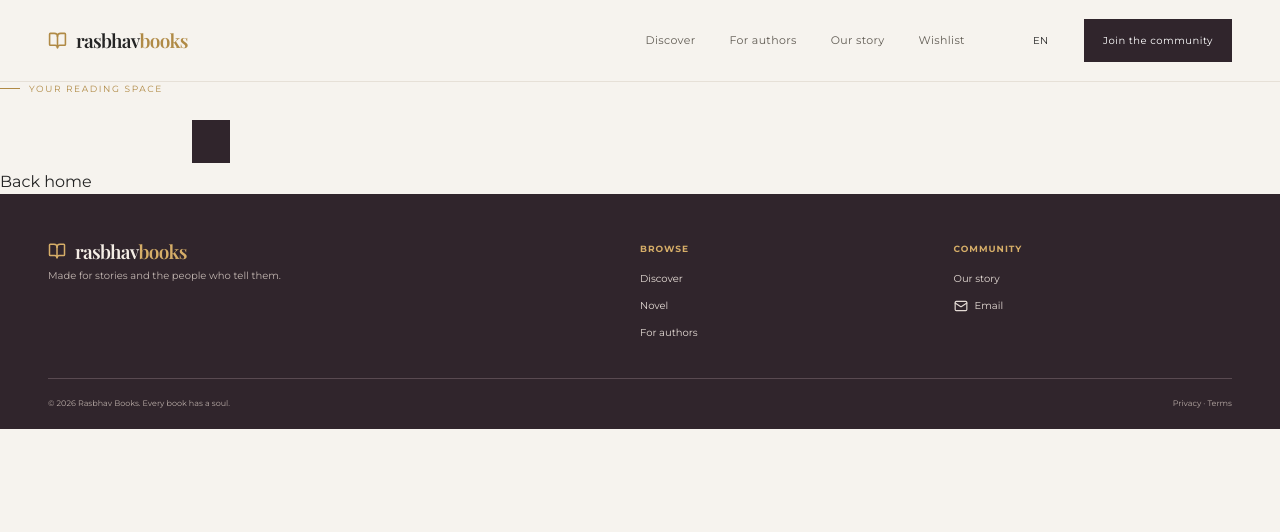
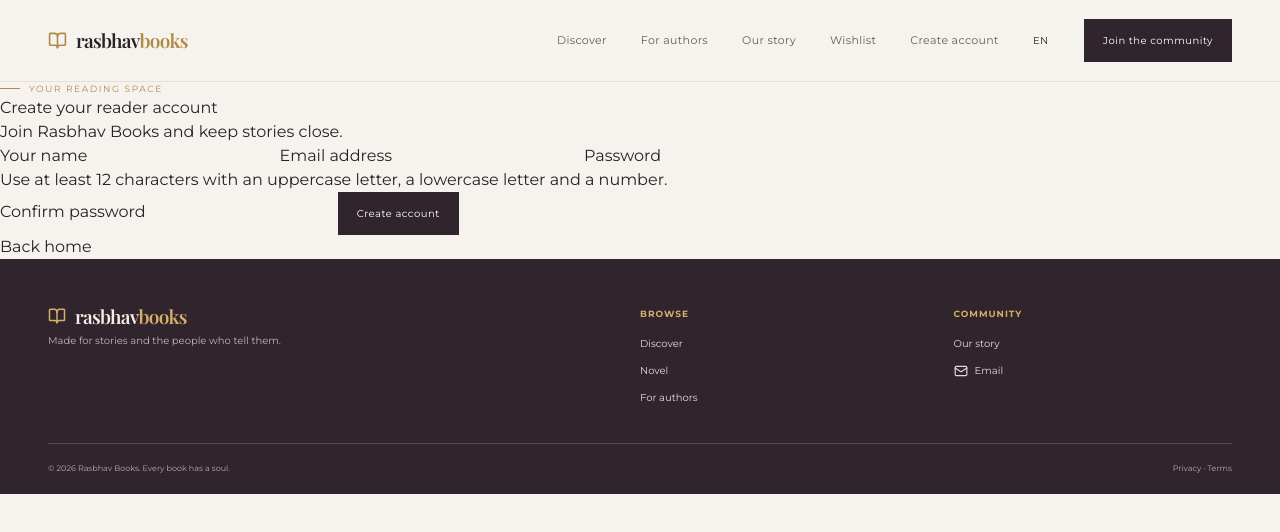
Before and after one commit to Rasbhavbooks/my-first-website, a React (Vite) app in the folder client/: page /register in a window 1280 px wide. Shown: the top 532 px of the page. Built offline with nearby package versions, Linux system fonts and the light colour scheme; a web font is replaced by a local one.

Commit message:
feat(auth): translate reader registration in three languages

```diff
--- a/client/src/i18n/messages.js
+++ b/client/src/i18n/messages.js
@@ -1,6 +1,6 @@
 export const messages = {
   en: {
-    discover: "Discover", authors: "For authors", about: "Our story", language: "Language", join: "Join the community",
+    discover: "Discover", authors: "For authors", about: "Our story", language: "Language", join: "Join the community", createAccount: "Create account", creatingAccount: "Creating account…", registerTitle: "Create your reader account", registerIntro: "Join Rasbhav Books and keep stories close.", displayName: "Your name", emailAddress: "Email address", password: "Password", confirmPassword: "Confirm password", passwordHint: "Use at least 12 characters with an uppercase letter, a lowercase letter and a number.", passwordsDoNotMatch: "The passwords do not match.", registrationSuccess: "Account created. Verify your email to activate it.", emailVerified: "Email verified. Your reader account is active.", verifyEmail: "Verify email", verifyingEmail: "Verifying email…", registrationError: "We could not complete this request. Please try again.", accountExists: "An account with this email already exists.",
     eyebrow: "Stories rooted in India, shared with the world", headline: "Every book has a soul.",
     intro: "Find your next favourite read. Meet independent voices writing in Gujarati, Hindi and English.",
     explore: "Explore books", authorCta: "I'm an author", note: "A home for stories that stay with you.",
@@ -19,7 +19,7 @@ export const messages = {
     copyright: "© 2026 Rasbhav Books. Every book has a soul.", by: "by", filter: "Filter books by category", notFound: "This page could not be found.", backHome: "Back home",
   },
   gu: {
-    discover: "શોધો", authors: "લેખકો માટે", about: "અમારી વાત", language: "ભાષા", join: "સમુદાયમાં જોડાઓ",
+    discover: "શોધો", authors: "લેખકો માટે", about: "અમારી વાત", language: "ભાષા", join: "સમુદાયમાં જોડાઓ", createAccount: "ખાતું બનાવો", creatingAccount: "ખાતું બની રહ્યું છે…", registerTitle: "વાચક તરીકે ખાતું બનાવો", registerIntro: "રસભાવ બુક્સ સાથે જોડાઓ અને મનગમતી વાર્તાઓ સાચવો.", displayName: "તમારું નામ", emailAddress: "ઈમેલ સરનામું", password: "પાસવર્ડ", confirmPassword: "પાસવર્ડ ફરી લખો", passwordHint: "ઓછામાં ઓછા 12 અક્ષર, એક મોટો અક્ષર, એક નાનો અક્ષર અને એક આંકડો વાપરો.", passwordsDoNotMatch: "બંને પાસવર્ડ સરખા નથી.", registrationSuccess: "ખાતું બન્યું. તેને ચાલુ કરવા ઈમેલ ચકાસો.", emailVerified: "ઈમેલ ચકાસાયું. તમારું વાચક ખાતું ચાલુ છે.", verifyEmail: "ઈમેલ ચકાસો", verifyingEmail: "ઈમેલ ચકાસાઈ રહ્યું છે…", registrationError: "આ વિનંતી પૂરી થઈ શકી નથી. ફરી પ્રયત્ન કરો.", accountExists: "આ ઈમેલથી પહેલેથી ખાતું છે.",
     eyebrow: "ભારતની માટીમાંથી ઊગેલી, દુનિયા સુધી પહોંચતી વાર્તાઓ", headline: "દરેક પુસ્તકમાં એક આત્મા છે.",
     intro: "તમારું મનગમતું પુસ્તક શોધો. ગુજરાતી, હિન્દી અને અંગ્રેજીમાં લખતા સ્વતંત્ર અવાજોને મળો.",
     explore: "પુસ્તકો જુઓ", authorCta: "હું લેખક છું", note: "તમારી સાથે રહેતી વાર્તાઓનું ઘર.",
@@ -38,7 +38,7 @@ export const messages = {
     copyright: "© 2026 Rasbhav Books. દરેક પુસ્તકમાં એક આત્મા છે.", by: "લેખક", filter: "પ્રકાર પ્રમાણે પુસ્તકો ગાળો", notFound: "આ પાનું મળ્યું નથી.", backHome: "મુખ્ય પાને જાઓ",
   },
   hi: {
-    discover: "खोजें", authors: "लेखकों के लिए", about: "हमारी कहानी", language: "भाषा", join: "समुदाय से जुड़ें",
+    discover: "खोजें", authors: "लेखकों के लिए", about: "हमारी कहानी", language: "भाषा", join: "समुदाय से जुड़ें", createAccount: "खाता बनाएँ", creatingAccount: "खाता बनाया जा रहा है…", registerTitle: "पाठक खाता बनाएँ", registerIntro: "Rasbhav Books से जुड़ें और कहानियों को अपने पास रखें।", displayName: "आपका नाम", emailAddress: "ईमेल पता", password: "पासवर्ड", confirmPassword: "पासवर्ड की पुष्टि करें", passwordHint: "कम से कम 12 अक्षर, एक बड़ा अक्षर, एक छोटा अक्षर और एक अंक इस्तेमाल करें।", passwordsDoNotMatch: "दोनों पासवर्ड मेल नहीं खाते।", registrationSuccess: "खाता बन गया। इसे सक्रिय करने के लिए ईमेल सत्यापित करें।", emailVerified: "ईमेल सत्यापित। आपका पाठक खाता सक्रिय है।", verifyEmail: "ईमेल सत्यापित करें", verifyingEmail: "ईमेल सत्यापित हो रहा है…", registrationError: "यह अनुरोध पूरा नहीं हो सका। फिर कोशिश करें।", accountExists: "इस ईमेल से पहले से खाता मौजूद है.",
     eyebrow: "भारत की मिट्टी से जन्मी, दुनिया तक पहुँचती कहानियाँ", headline: "हर किताब में एक आत्मा है।",
     intro: "अपनी अगली पसंदीदा किताब खोजें। गुजराती, हिंदी और अंग्रेज़ी की स्वतंत्र आवाज़ों से मिलें।",
     explore: "किताबें देखें", authorCta: "मैं लेखक हूँ", note: "उन कहानियों का घर जो आपके साथ रहती हैं।",
```
